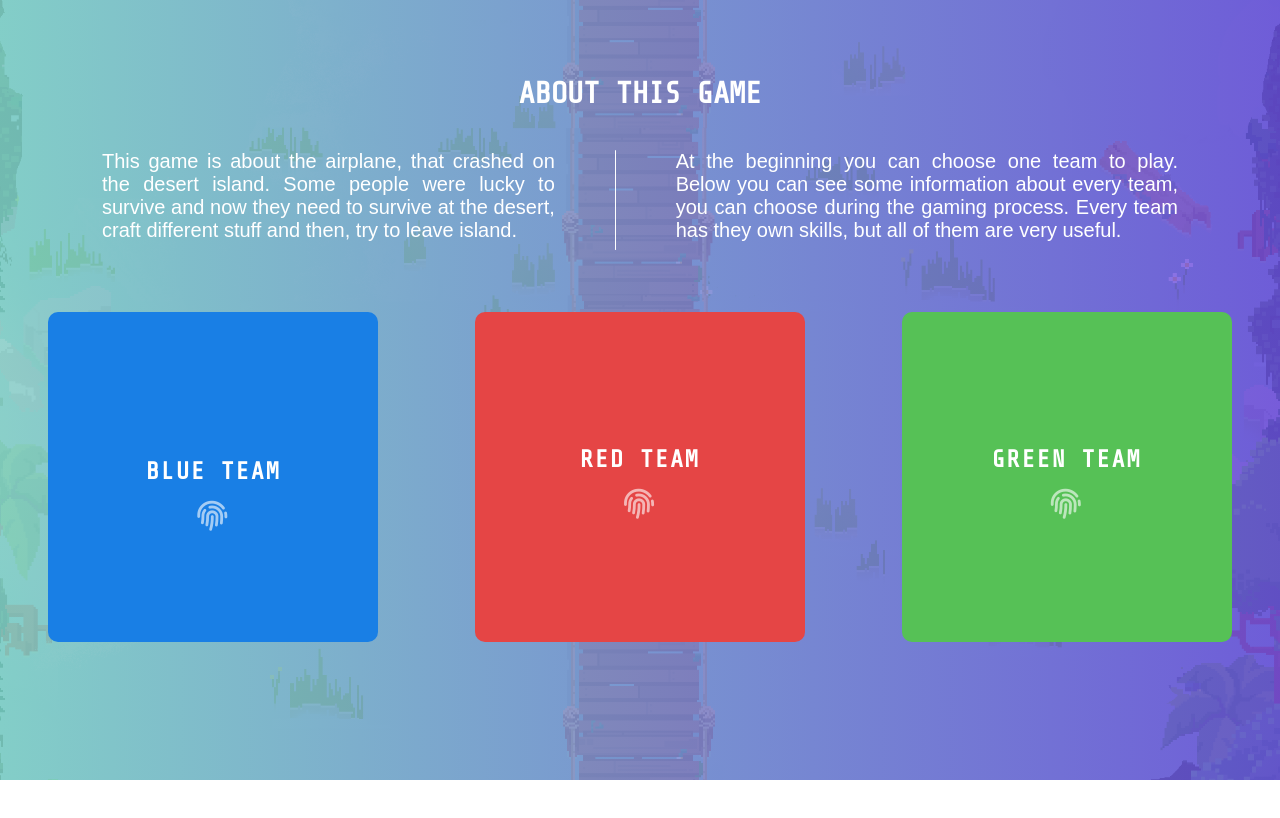
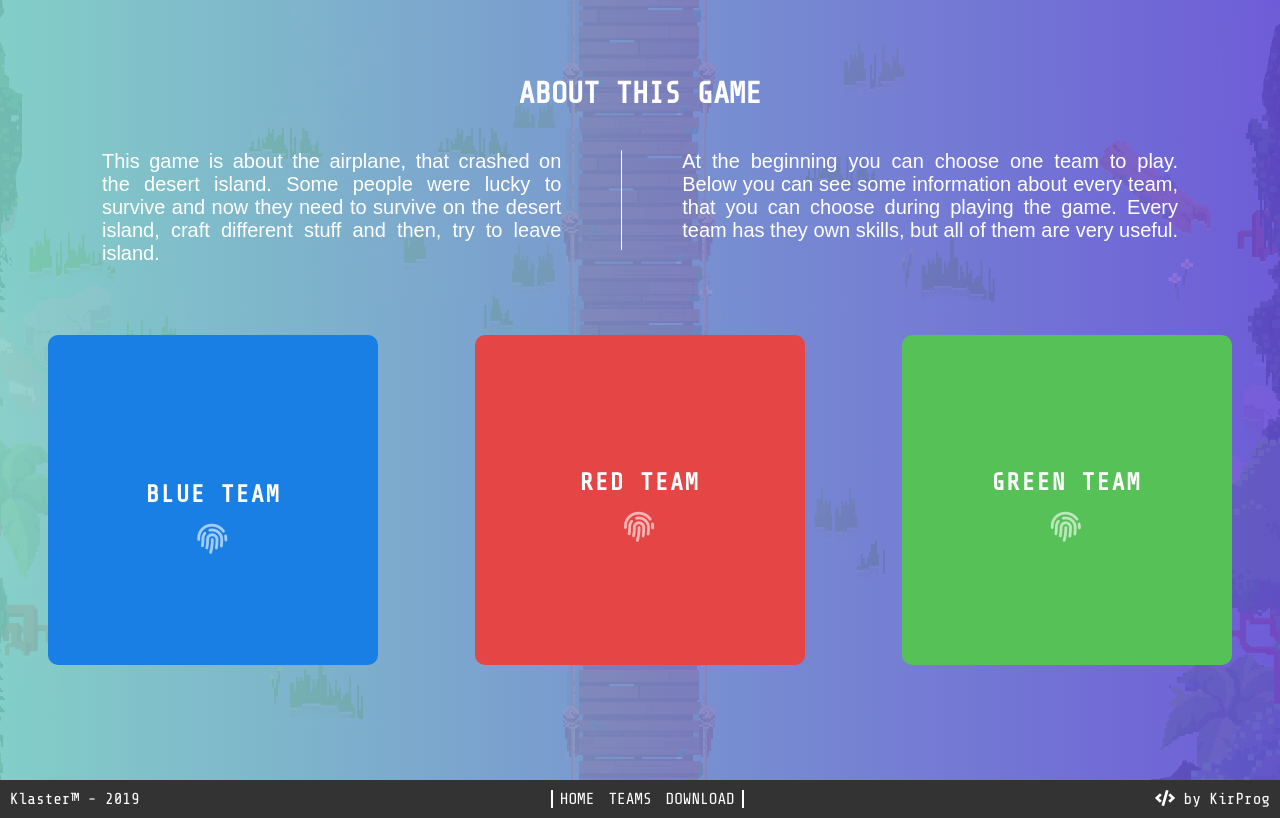
Before and after one commit to klaster-tm/klaster-tm.github.io, a plain HTML site: page index.html in a window 1280 px wide. Shown: the part 820-1638 px from the top of the page. Before the commit the page ends 1600 px from the top, so only its background shows below. Drawn offline with nearby package versions, Linux system fonts and the light colour scheme.

Commit message:
Update index.html

```diff
--- a/index.html
+++ b/index.html
@@ -69,7 +69,7 @@
 		<span class="wow slideInLeft padding" data-wow-duration="1s" data-wow-delay="1s">Made by two Ukrainian school students.<br></span>
 		<span class="wow slideInLeft padding" data-wow-duration="1s" data-wow-delay="1.5s">Available to play on <strong>Windows</strong>, <strong>Linux</strong>, <strong>Android</strong>, <strong>Mac</strong> and <strong>IOS</strong>.</span>
 	</div>
-	<div class="button-down wow fadeIn" data-wow-duration="1s" data-wow-delay="5s">
+	<div class="button-down wow fadeIn" data-wow-duration="1s" data-wow-delay="3s">
 		<a href="#about">
 			<i class="fas fa-chevron-down"></i>
 		</a>
@@ -82,18 +82,18 @@
 	<div class="text">
 		<h2>About This Game</h2>
 		<div class="text-about">
-			<p>
-				This game is about the airplane, that crashed on the desert island. Some people were lucky to survive and now they need to survive at the desert, craft different stuff and then, try to leave island.
+			<p class="wow fadeIn">
+				This game is about the airplane, that crashed on the desert island. Some people were lucky to survive and now they need to survive on the desert island, craft different stuff and then, try to leave island.
 			</p>
 			<div class="line"></div>
-			<p>
-				At the beginning you can choose one team to play. Below you can see some information about every team, you can choose during the gaming process. Every team has they own skills, but all of them are very useful.
+			<p class="wow fadeIn">
+				At the beginning you can choose one team to play. Below you can see some information about every team, that you can choose during playing the game. Every team has they own skills, but all of them are very useful.
 			</p>
 		</div>
 	</div>
 
 	<div class="cont">
-		<figure class="fig n1 wow fadeInUp" data-wow-duration="1s" data-wow-delay="0s">
+		<figure class="fig n1 wow fadeInLeft" data-wow-duration="1s" data-wow-delay="0s">
 			<figcaption class="fig-c">
 				<h2>Blue team</h2>
 				<h2 class="click-me-plz"><i class="fas fa-fingerprint"></i></h2>
@@ -103,17 +103,17 @@
 			</figcaption>
 		</figure>
 
-		<figure class="fig n2 wow fadeInUp" data-wow-duration="1s" data-wow-delay="0.5s">
+		<figure class="fig n2 wow fadeInLeft" data-wow-duration="1s" data-wow-delay="0.5s">
 			<figcaption class="fig-c">
 				<h2>Red team</h2>
 				<h2 class="click-me-plz"><i class="fas fa-fingerprint"></i></h2>
 				<p>
-					This guys are the best in fire shows. All of them are really found of Prometheus and fire.
+					These guys are the best in fire shows. All of them are really found of Prometheus and fire.
 				</p>
 			</figcaption>
 		</figure>
 
-		<figure class="fig n3 wow fadeInUp" data-wow-duration="1s"  data-wow-delay="1s">
+		<figure class="fig n3 wow fadeInLeft" data-wow-duration="1s"  data-wow-delay="1s">
 			<figcaption class="fig-c">
 				<h2>Green team</h2>
 				<h2 class="click-me-plz"><i class="fas fa-fingerprint"></i></h2>
@@ -122,9 +122,21 @@
 				</p>
 			</figcaption>
 		</figure>
+	</div>
 </div>
 
-
+<div class="footer">
+	<span>Klaster™ - 2019</span>
+	<ul class="footer-menu">
+		<a href="#"><li class="m-el">home</li></a>
+		<a href="#"><li class="m-el">teams</li></a>
+		<a href="#"><li class="m-el">download</li></a>
+	</ul>
+	<div class="made-by">
+		<a href="https://www.instagram.com/kirprog/" target="_blank">
+			<i class="fas fa-code"></i> by KirProg
+		</a>
+	</div>
 </div>
 
 </body>
```
